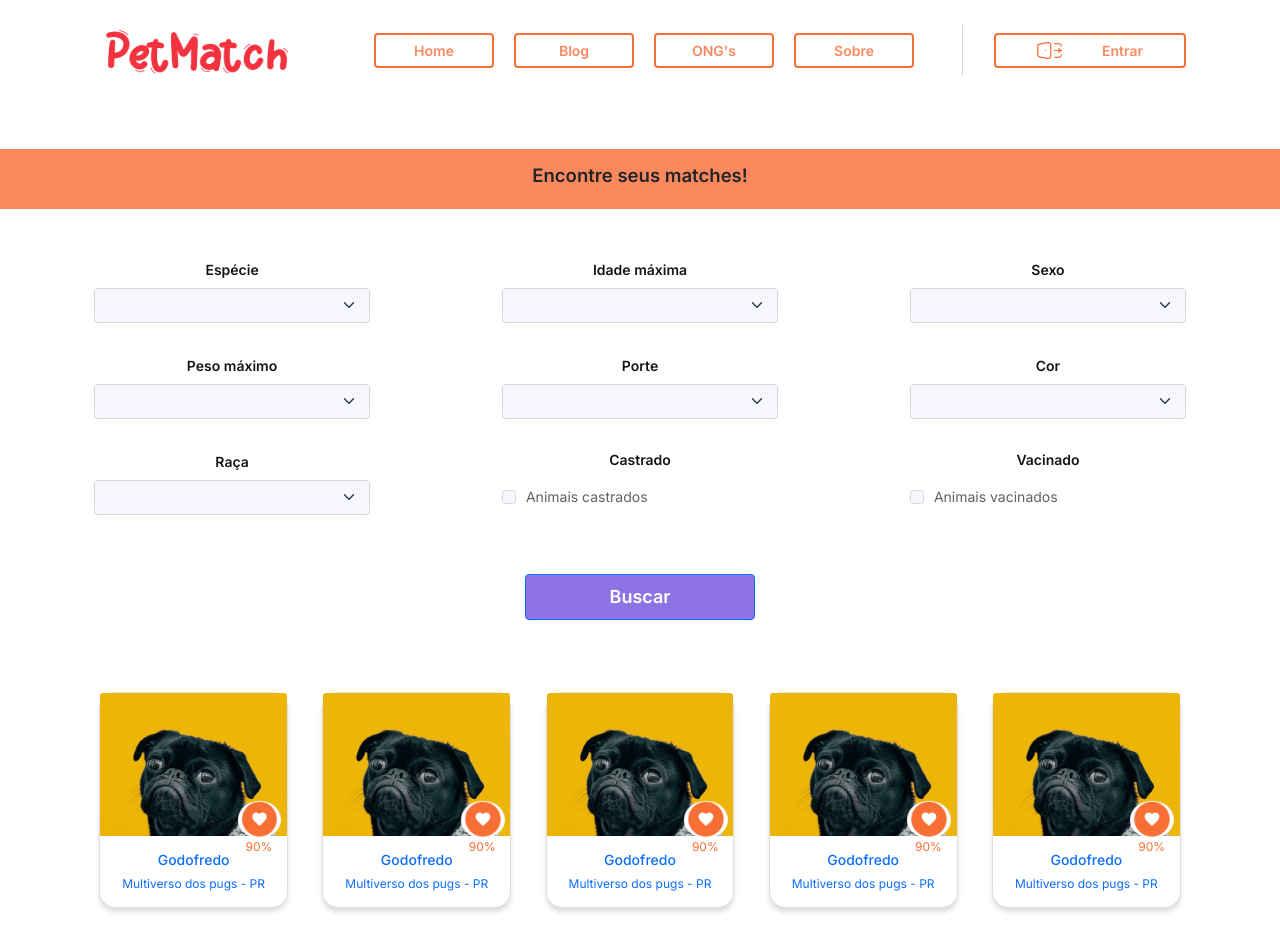
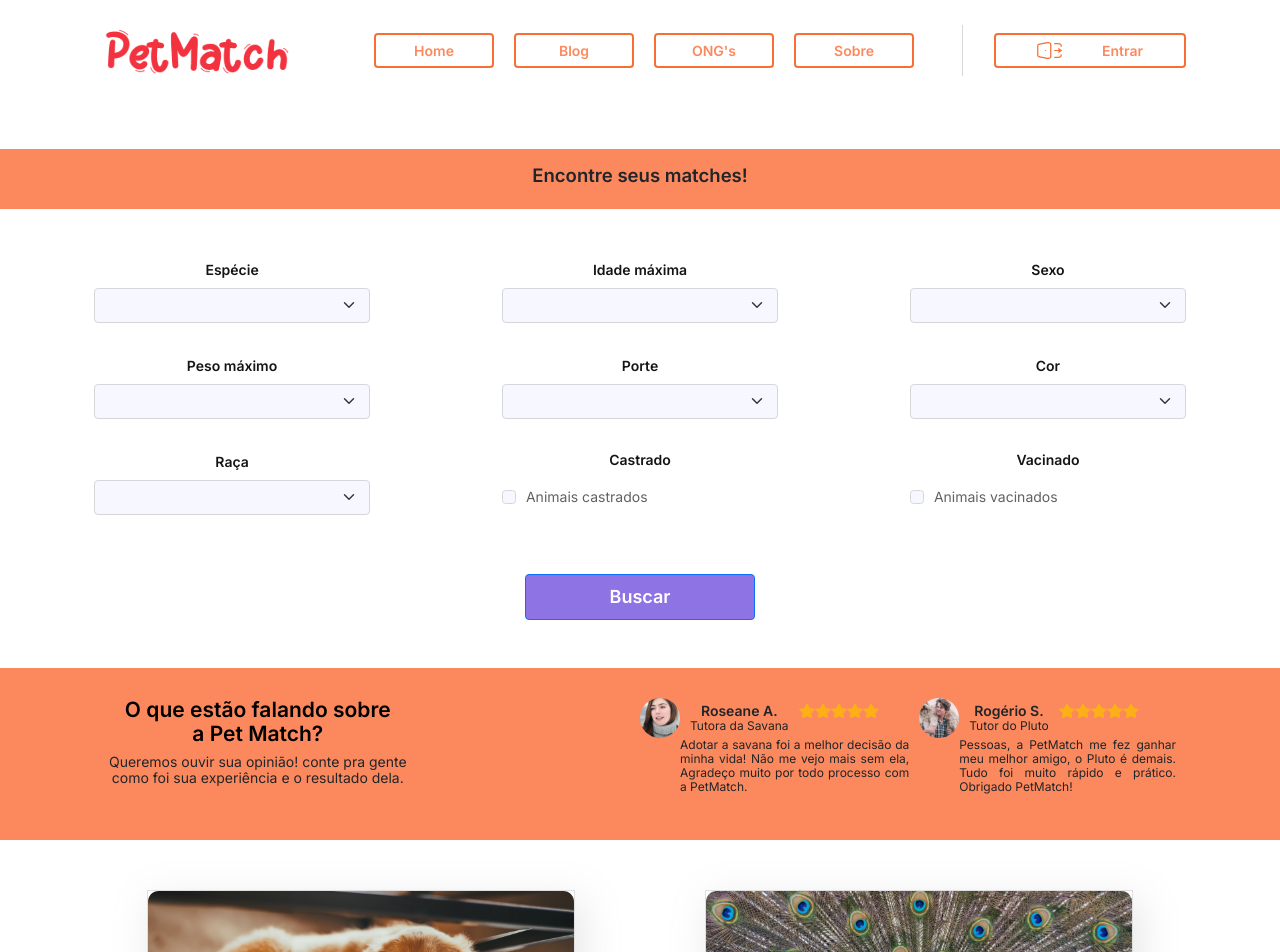
Before and after one commit to andresdslima/petmatch-front, a React (Create React App) app: page /matches in a window 1280 px wide. Shown: the top 952 px of the page. Built offline with nearby package versions, Linux system fonts and the light colour scheme; no server answers.

Commit message:
Alteração pagina Matches

```diff
--- a/src/pages/Matches/index.jsx
+++ b/src/pages/Matches/index.jsx
@@ -12,7 +12,6 @@ const Matches = () => {
 			<Header />
 
 			<MatchesForm />
-			<MatchsMainContent />
 
 			<PeopleReview />
 			<CardPostsContainer />
```
